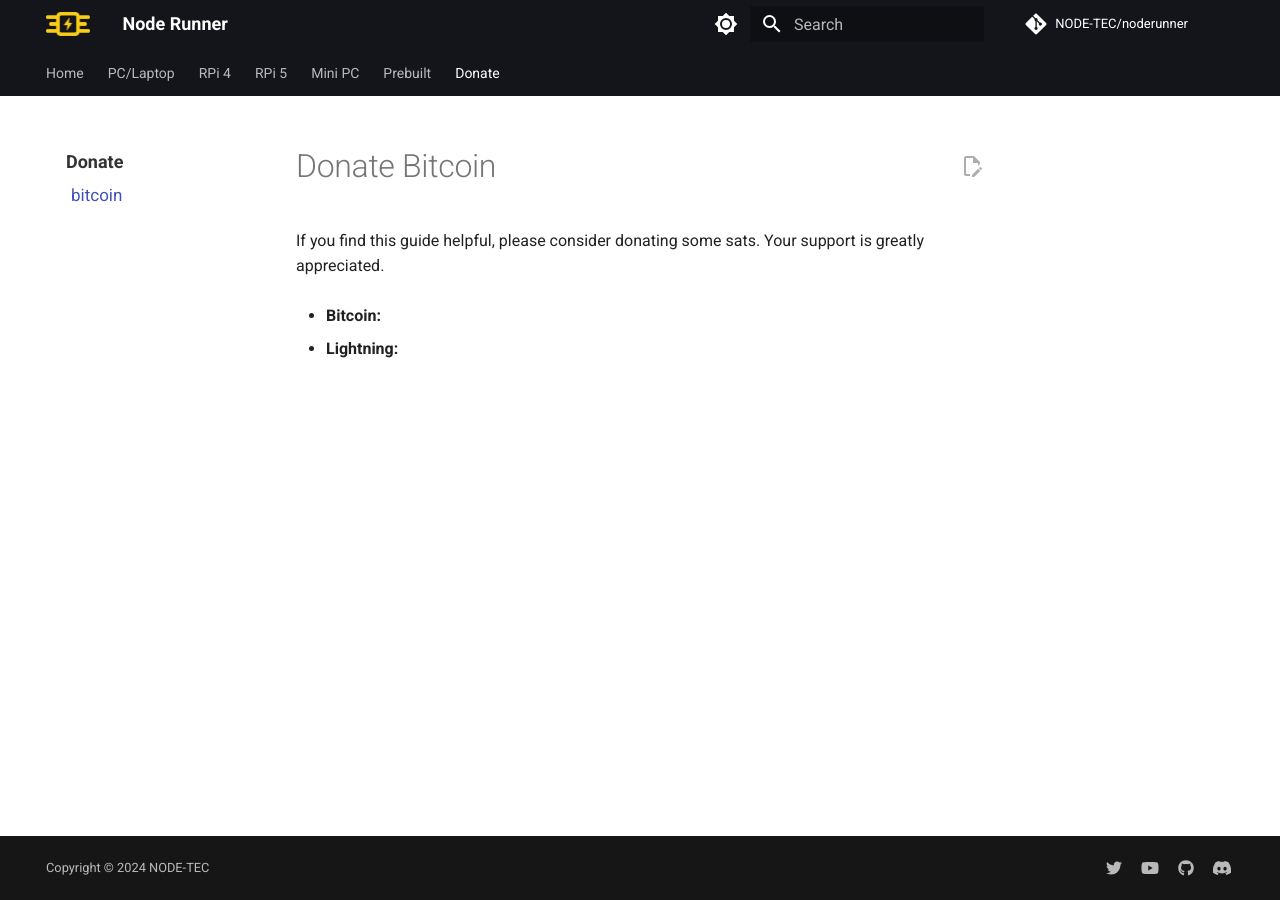
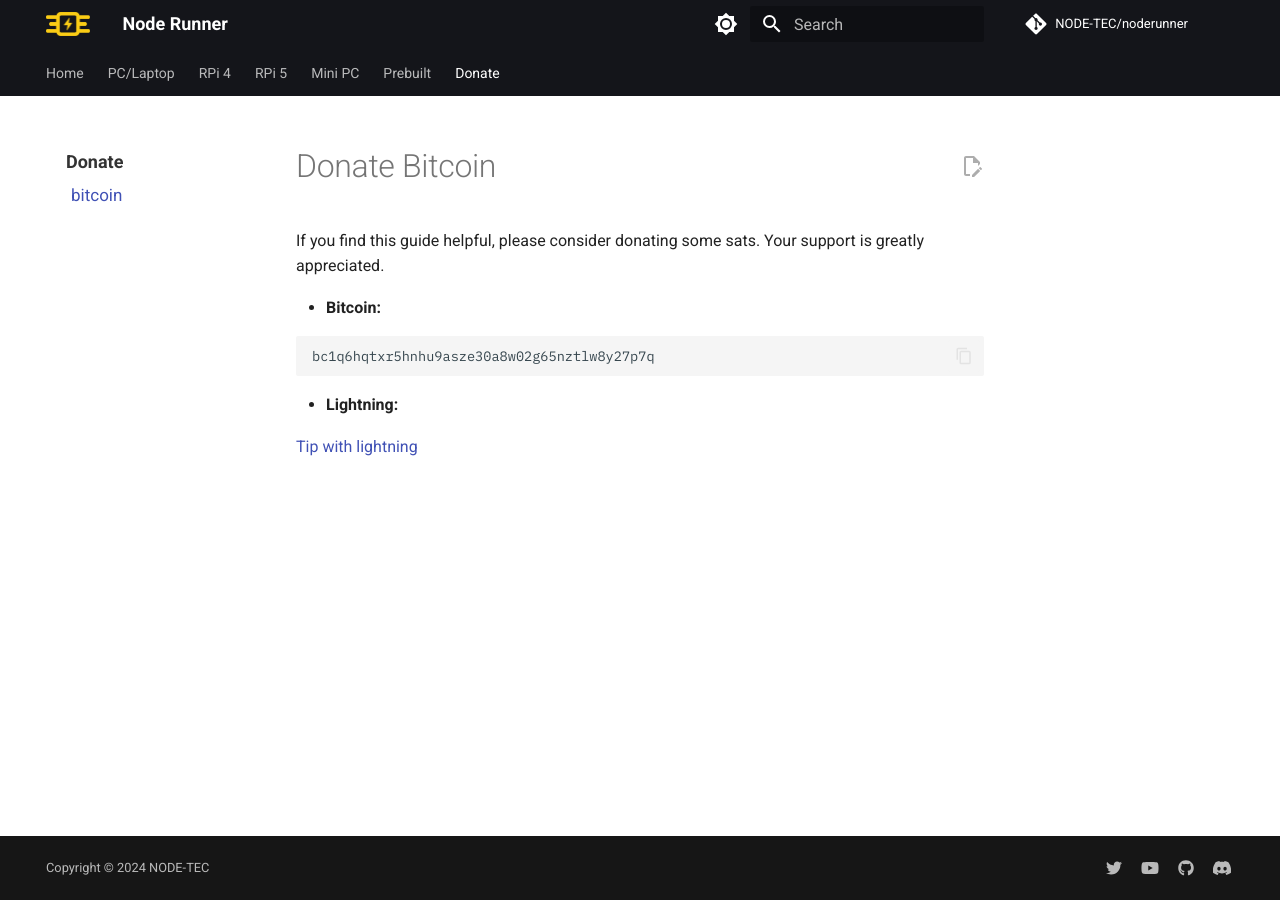
Before and after one commit to nodetec/noderunner, an MkDocs documentation site: the page built from docs/donate/index.md, in a window 1280 px wide. Built offline with MkDocs 1.6.1 and Material for MkDocs 9.7.7, drawn with Linux system fonts in a browser that asks for light colours; comment, search, counter and statistics services are not loaded.

Commit message:
add donation address and link

````diff
--- a/docs/donate/index.md
+++ b/docs/donate/index.md
@@ -4,4 +4,10 @@ If you find this guide helpful, please consider donating some sats. Your support
 
 - **Bitcoin:**
 
+```
+bc1q6hqtxr5hnhu9asze30a8w02g65nztlw8y27p7q
+```
+
 - **Lightning:**
+
+[Tip with lightning](https://getalby.com/p/chrisatmachine)
````
